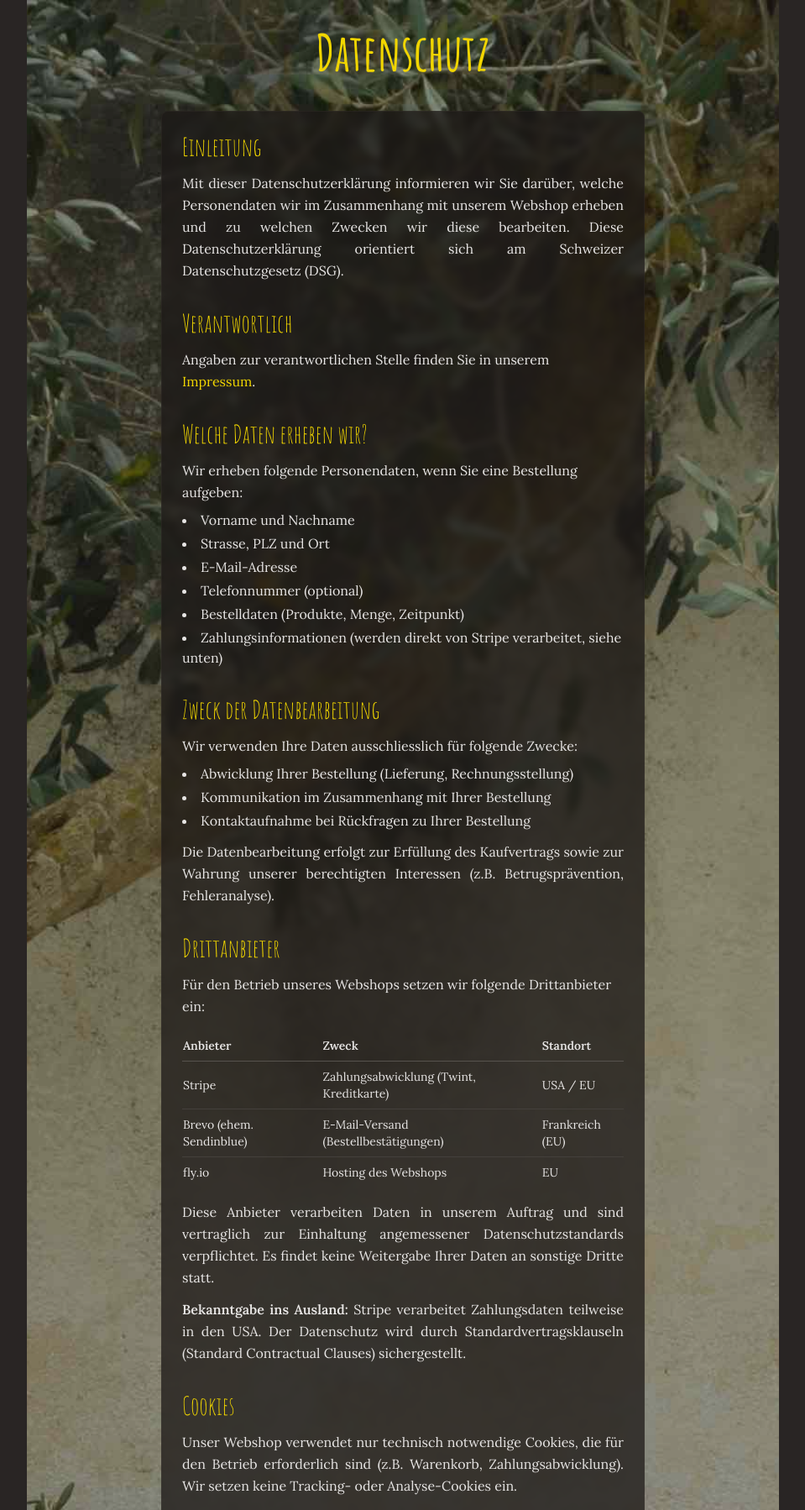
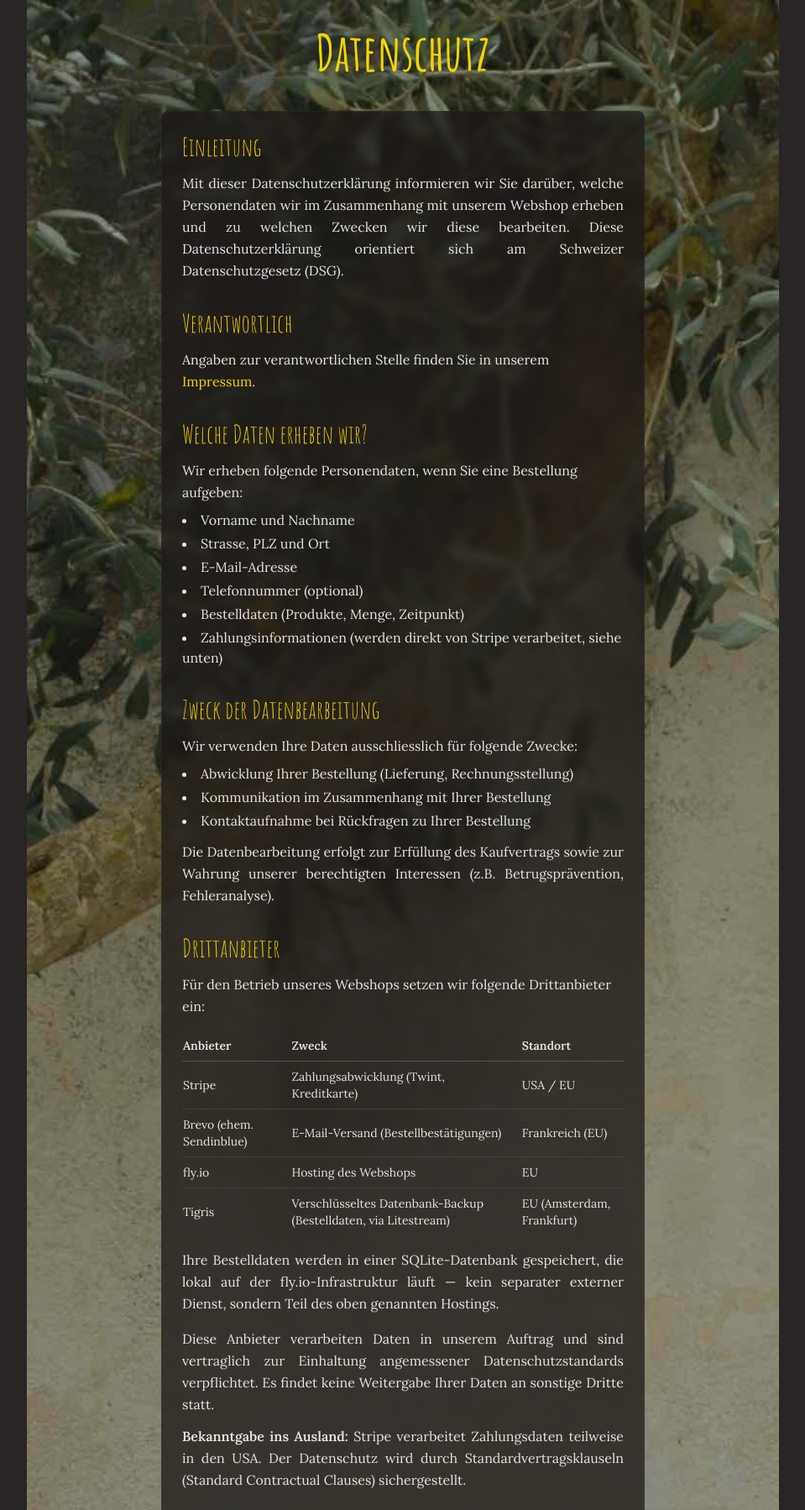
Before and after one commit to konstantinniedermann/olivalle-webshop, a FastAPI app: page /datenschutz in a window 1280 px wide. Shown: the part 73-1871 px from the top of the page at 84% size, without its empty margins (160-1119 px from the left). Run offline with FastAPI, Linux system fonts and the light colour scheme; style sheets or scripts are compiled from the project's sources.

Commit message:
docs: Tigris als Auftragsverarbeiter in Datenschutz ergaenzen, SQLite-Drift beheben (#144)
Co-Authored-By: Claude Opus 4.8 (1M context) <noreply@anthropic.com>

```diff
--- a/templates/datenschutz.html
+++ b/templates/datenschutz.html
@@ -74,14 +74,24 @@
                             <td class="py-2 pr-4">E-Mail-Versand (Bestellbestätigungen)</td>
                             <td class="py-2">Frankreich (EU)</td>
                         </tr>
-                        <tr>
+                        <tr class="border-b border-stone-700">
                             <td class="py-2 pr-4">fly.io</td>
                             <td class="py-2 pr-4">Hosting des Webshops</td>
                             <td class="py-2">EU</td>
                         </tr>
+                        <tr>
+                            <td class="py-2 pr-4">Tigris</td>
+                            <td class="py-2 pr-4">Verschlüsseltes Datenbank-Backup (Bestelldaten, via Litestream)</td>
+                            <td class="py-2">EU (Amsterdam, Frankfurt)</td>
+                        </tr>
                     </tbody>
                 </table>
             </div>
+            <p class="text-stone-200 leading-relaxed mt-4 text-justify">
+                Ihre Bestelldaten werden in einer SQLite-Datenbank gespeichert, die lokal auf
+                der fly.io-Infrastruktur läuft — kein separater externer Dienst, sondern Teil
+                des oben genannten Hostings.
+            </p>
             <p class="text-stone-200 leading-relaxed mt-4 text-justify">
                 Diese Anbieter verarbeiten Daten in unserem Auftrag und sind vertraglich zur
                 Einhaltung angemessener Datenschutzstandards verpflichtet. Es findet keine
```
Also changed, not shown: docs/legal/datenschutz.md (+3 -1 lines).
